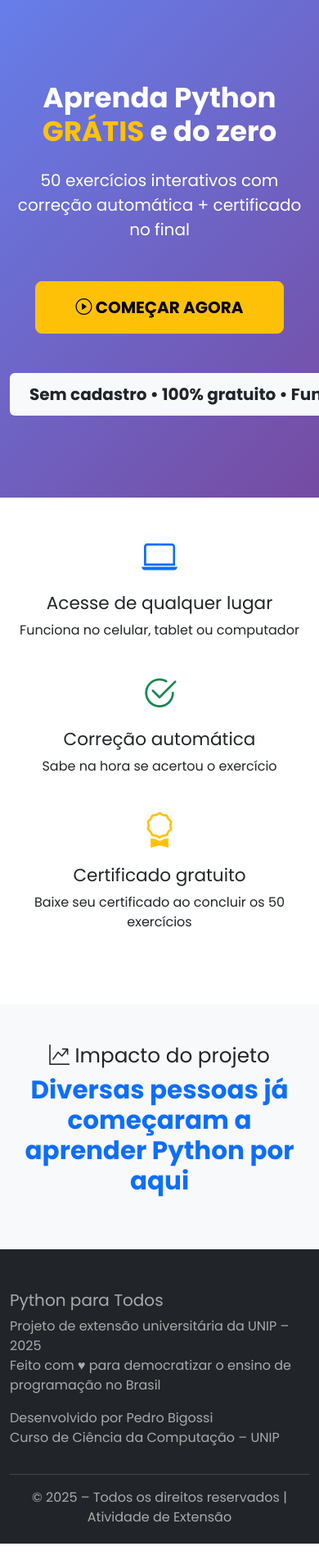
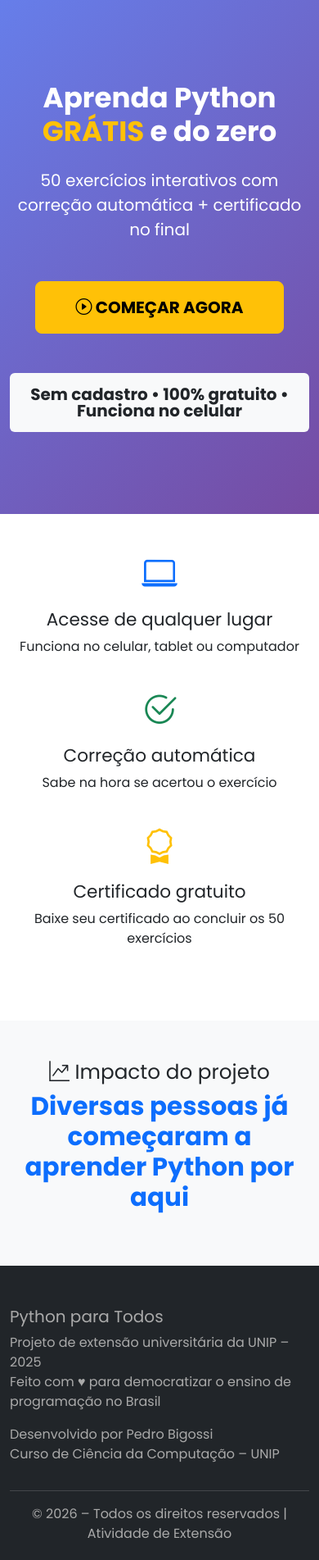
Before and after one commit to PedroBigossi/Python-para-todos, a Flask app: page / in a window 390 px wide; the page is wider, and only the part inside the window is pictured. Shown: the part 121-2024 px from the top of that part at 82% size. Run offline with Flask 3, Linux system fonts and the light colour scheme.

Commit message:
🔧 Update footer year to 2026 and adjust badge styling for better responsiveness in index page.

```diff
--- a/app/templates/base.html
+++ b/app/templates/base.html
@@ -58,7 +58,7 @@
                 </div>
             </div>
             <hr>
-            <p class="text-center mb-0">© 2025 – Todos os direitos reservados | Atividade de Extensão</p>
+            <p class="text-center mb-0">© 2026 – Todos os direitos reservados | Atividade de Extensão</p>
         </div>
     </footer>
 
--- a/app/templates/index.html
+++ b/app/templates/index.html
@@ -13,9 +13,10 @@
             </a>
         </div>
         <div class="mt-5">
-            <span class="badge bg-light text-dark fs-5 px-4 py-3">
-                Sem cadastro • 100% gratuito • Funciona no celular
-            </span>
+            <span class="badge bg-light text-dark fs-5 px-4 py-3 d-inline-block w-100"
+            style="max-width: 100%; text-align: center; white-space: normal;">
+          Sem cadastro • 100% gratuito • Funciona no celular
+      </span>
         </div>
     </div>
 </section>
```
